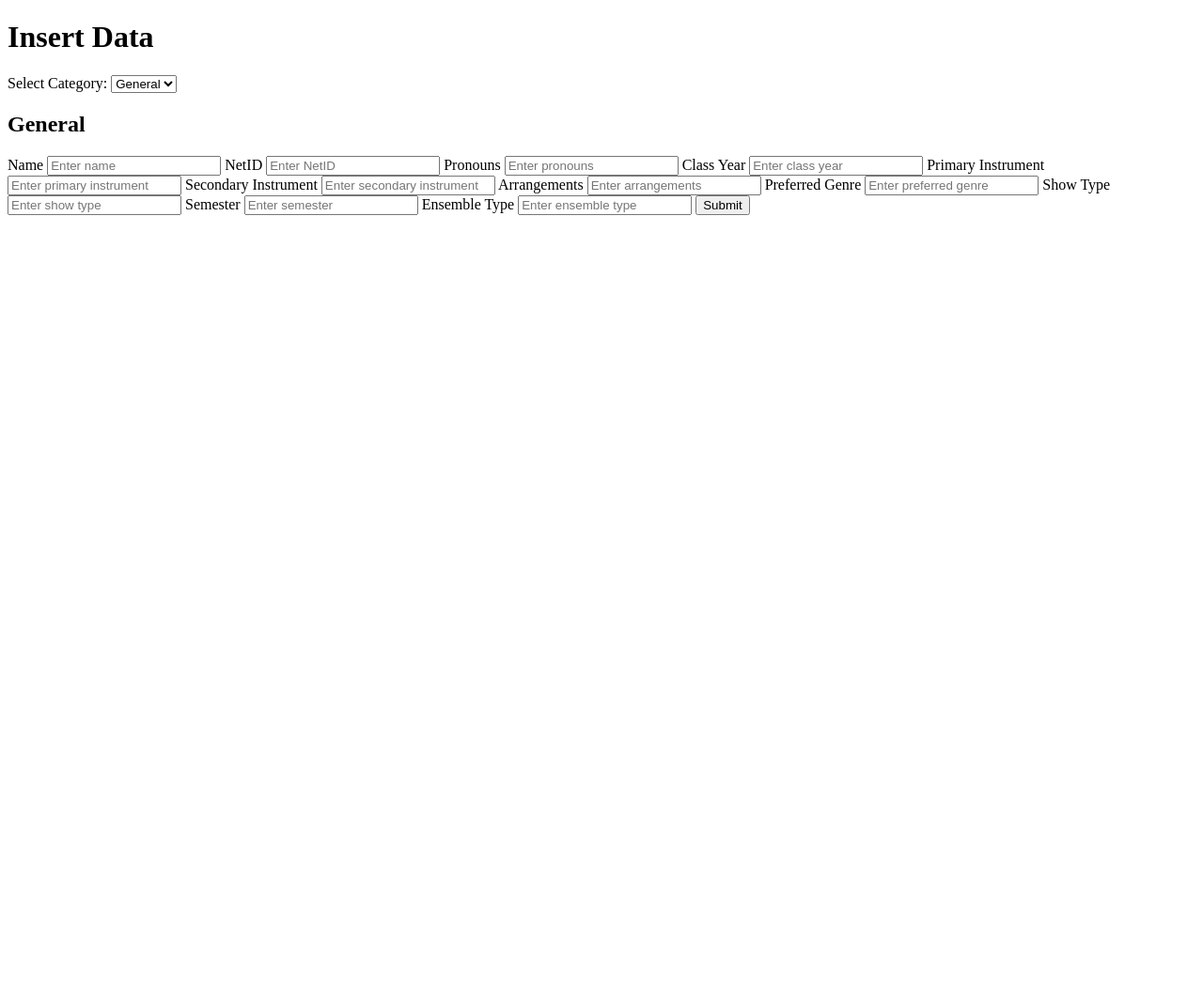
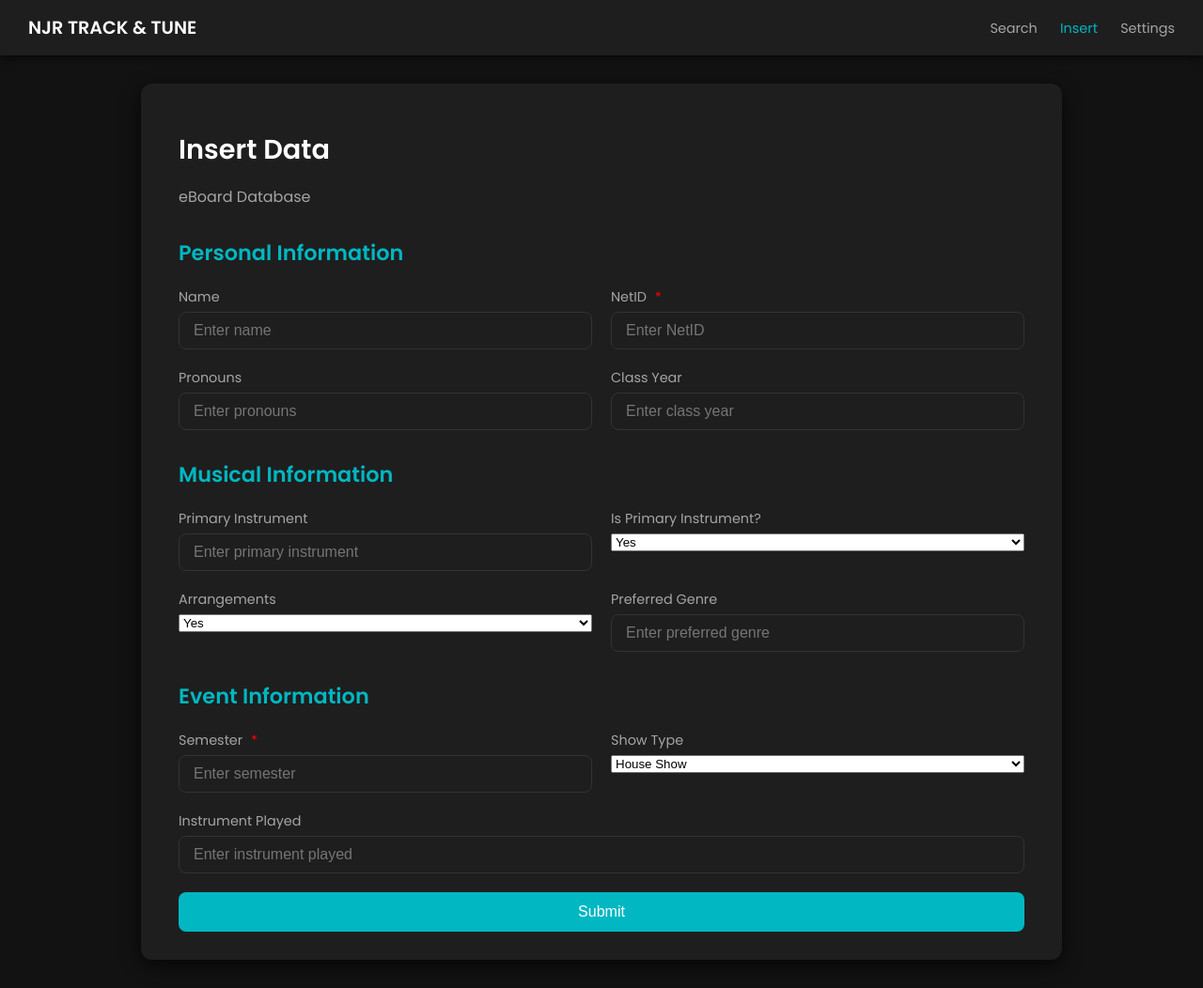
Before and after one commit to maishaahm/NJR_TrackNTune, a PHP site: page /insert.html in a window 1280 px wide. Shown: the whole page at 94% size. Before the commit the page ends 229 px from the top, so only its background shows below. Run offline with PHP 8.4, Linux system fonts and the light colour scheme.

Commit message:
Updated the Insert page - still needs more minor changes.

```diff
--- /dev/null
+++ b/insert.css
@@ -0,0 +1,128 @@
+/* Global Styles */
+@import url('https://fonts.googleapis.com/css2?family=Poppins:wght@400;500;600&display=swap');
+
+body {
+    margin: 0;
+    font-family: 'Poppins', sans-serif;
+    background-color: #121212;
+    color: #ffffff;
+}
+
+/* Navbar */
+.navbar {
+    background-color: #1e1e1e;
+    padding: 15px 30px;
+    display: flex;
+    justify-content: space-between;
+    align-items: center;
+    box-shadow: 0 2px 10px rgba(0, 0, 0, 0.7);
+}
+
+.navbar-logo {
+    font-size: 1.2rem;
+    font-weight: 600;
+    color: #ffffff;
+}
+
+.navbar-links a {
+    color: #a5a5a5;
+    text-decoration: none;
+    margin-left: 20px;
+    font-size: 0.9rem;
+    transition: color 0.3s ease;
+}
+
+.navbar-links a.active, .navbar-links a:hover {
+    color: #00b7c2;
+}
+
+/* Content Section */
+.content {
+    margin: 30px auto;
+    max-width: 900px;
+    background-color: #1e1e1e;
+    padding: 30px 40px;
+    border-radius: 12px;
+    box-shadow: 0 6px 20px rgba(0, 0, 0, 0.7);
+}
+
+.content h1 {
+    font-size: 1.8rem;
+    color: #ffffff;
+    margin-bottom: 10px;
+}
+
+.content p {
+    font-size: 1rem;
+    color: #a5a5a5;
+    margin-bottom: 20px;
+}
+
+/* Section Titles */
+h2 {
+    font-size: 1.4rem;
+    color: #00b7c2;
+    margin-top: 30px;
+    margin-bottom: 20px;
+}
+
+/* Form Styles */
+.form-container {
+    margin-top: 20px;
+}
+
+.form-row {
+    display: flex;
+    gap: 20px;
+    margin-bottom: 20px;
+}
+
+.form-group {
+    flex: 1;
+    display: flex;
+    flex-direction: column;
+}
+
+label {
+    margin-bottom: 5px;
+    font-size: 0.9rem;
+    color: #a5a5a5;
+}
+
+label .required {
+    color: red;
+    margin-left: 5px;
+}
+
+input {
+    padding: 10px 15px;
+    border: 1px solid #333333;
+    border-radius: 8px;
+    background-color: #1e1e1e;
+    color: #ffffff;
+    font-size: 1rem;
+    transition: border-color 0.3s ease;
+}
+
+input:focus {
+    outline: none;
+    border-color: #00b7c2;
+}
+
+/* Submit Button */
+.submit-button {
+    width: 100%;
+    padding: 12px;
+    background-color: #00b7c2;
+    color: #ffffff;
+    border: none;
+    border-radius: 8px;
+    font-size: 1rem;
+    font-weight: 500;
+    cursor: pointer;
+    transition: background-color 0.3s ease;
+}
+
+.submit-button:hover {
+    background-color: #009aa4;
+}
--- a/insert.html
+++ b/insert.html
@@ -4,112 +4,129 @@
     <meta charset="UTF-8">
     <meta name="viewport" content="width=device-width, initial-scale=1.0">
     <title>Insert Data</title>
+    <link rel="stylesheet" href="insert.css">
 </head>
 <body>
-<div>
+<!-- Navbar -->
+<nav class="navbar">
+    <div class="navbar-logo">NJR TRACK & TUNE</div>
+    <div class="navbar-links">
+        <a href="search.html">Search</a>
+        <a href="insert.html" class="active">Insert</a>
+        <a href="#">Settings</a>
+    </div>
+</nav>
+
+<!-- Main Content -->
+<div class="content">
     <h1>Insert Data</h1>
+    <p>eBoard Database</p>
 
-    <!-- Category Selection -->
-    <label for="userType">Select Category:</label>
-    <select id="userType" onchange="toggleForms()">
-        <option value="general">General</option>
-        <option value="user">User</option>
-        <option value="shows">Shows</option>
-    </select>
+    <form id="generalForm" class="form-container">
+        <!-- Personal Information Section -->
+        <h2>Personal Information</h2>
+        <div class="form-row">
+            <div class="form-group">
+                <label for="generalName">Name</label>
+                <input type="text" id="generalName" placeholder="Enter name">
+            </div>
+            <div class="form-group">
+                <label for="generalNetID">NetID <span class="required">*</span></label>
+                <input type="text" id="generalNetID" placeholder="Enter NetID" required>
+            </div>
+        </div>
+        <div class="form-row">
+            <div class="form-group">
+                <label for="generalPronouns">Pronouns</label>
+                <input type="text" id="generalPronouns" placeholder="Enter pronouns">
+            </div>
+            <div class="form-group">
+                <label for="generalClassYear">Class Year</label>
+                <input type="text" id="generalClassYear" placeholder="Enter class year">
+            </div>
+        </div>
 
-    <!-- General Form -->
-    <form id="generalForm" style="display: block;">
-        <h2>General</h2>
-        <label for="generalName">Name</label>
-        <input type="text" id="generalName" name="name" placeholder="Enter name">
+        <!-- Musical Information Section -->
+        <h2>Musical Information</h2>
+        <div class="form-row">
+            <div class="form-group">
+                <label for="primaryInstrument">Primary Instrument</label>
+                <input type="text" id="primaryInstrument" placeholder="Enter primary instrument">
+            </div>
+            <div class="form-group">
+                <label for="isPrimaryInstrument">Is Primary Instrument?</label>
+                <select id="isPrimaryInstrument">
+                    <option value="yes">Yes</option>
+                    <option value="no">No</option>
+                </select>
+            </div>
+        </div>
+        <div class="form-row">
+            <div class="form-group">
+                <label for="arrangements">Arrangements</label>
+                <select id="arrangements">
+                    <option value="yes">Yes</option>
+                    <option value="no">No</option>
+                </select>
+            </div>
+            <div class="form-group">
+                <label for="preferredGenre">Preferred Genre</label>
+                <input type="text" id="preferredGenre" placeholder="Enter preferred genre">
+            </div>
+        </div>
 
-        <label for="generalNetID">NetID</label>
-        <input type="text" id="generalNetID" name="netID" placeholder="Enter NetID">
+        <!-- Event Information Section -->
+        <h2>Event Information</h2>
+        <div class="form-row">
+            <div class="form-group">
+                <label for="semester">Semester <span class="required">*</span></label>
+                <input type="text" id="semester" placeholder="Enter semester" required>
+            </div>
+            <div class="form-group">
+                <label for="showType">Show Type</label>
+                <select id="showType" onchange="handleShowTypeChange()">
+                    <option value="house">House Show</option>
+                    <option value="big">Big Show</option>
+                    <option value="ensemble">Ensemble</option>
+                </select>
+            </div>
+        </div>
+        <div id="ensembleField" class="form-row" style="display: none;">
+            <div class="form-group">
+                <label for="ensembleType">Ensemble Type</label>
+                <input type="text" id="ensembleType" placeholder="Enter ensemble type">
+            </div>
+        </div>
+        <div class="form-row">
+            <div class="form-group">
+                <label for="instrumentPlayed">Instrument Played</label>
+                <input type="text" id="instrumentPlayed" placeholder="Enter instrument played">
+            </div>
+        </div>
 
-        <label for="generalPronouns">Pronouns</label>
-        <input type="text" id="generalPronouns" name="pronouns" placeholder="Enter pronouns">
-
-        <label for="generalClassYear">Class Year</label>
-        <input type="text" id="generalClassYear" name="classYear" placeholder="Enter class year">
-
-        <label for="primaryInstrument">Primary Instrument</label>
-        <input type="text" id="primaryInstrument" name="primaryInstrument" placeholder="Enter primary instrument">
-
-        <label for="secondaryInstrument">Secondary Instrument</label>
-        <input type="text" id="secondaryInstrument" name="secondaryInstrument" placeholder="Enter secondary instrument">
-
-        <label for="arrangements">Arrangements</label>
-        <input type="text" id="arrangements" name="arrangements" placeholder="Enter arrangements">
-
-        <label for="preferredGenre">Preferred Genre</label>
-        <input type="text" id="preferredGenre" name="preferredGenre" placeholder="Enter preferred genre">
-
-        <label for="showType">Show Type</label>
-        <input type="text" id="showType" name="showType" placeholder="Enter show type">
-
-        <label for="semester">Semester</label>
-        <input type="text" id="semester" name="semester" placeholder="Enter semester">
-
-        <label for="ensembleType">Ensemble Type</label>
-        <input type="text" id="ensembleType" name="ensembleType" placeholder="Enter ensemble type">
-
-        <button type="submit">Submit</button>
-    </form>
-
-    <!-- User Form -->
-    <form id="userForm" style="display: none;">
-        <h2>User</h2>
-        <label for="userName">Name</label>
-        <input type="text" id="userName" name="name" placeholder="Enter name">
-
-        <label for="userNetID">NetID</label>
-        <input type="text" id="userNetID" name="netID" placeholder="Enter NetID">
-
-        <label for="userPronouns">Pronouns</label>
-        <input type="text" id="userPronouns" name="pronouns" placeholder="Enter pronouns">
-
-        <label for="userClassYear">Class Year</label>
-        <input type="text" id="userClassYear" name="classYear" placeholder="Enter class year">
-
-        <button type="submit">Submit</button>
-    </form>
-
-    <!-- Shows Form -->
-    <form id="showsForm" style="display: none;">
-        <h2>Shows</h2>
-        <label for="showType">Show Type</label>
-        <input type="text" id="showType" name="showType" placeholder="Enter show type">
-
-        <label for="showName">Show Name</label>
-        <input type="text" id="showName" name="showName" placeholder="Enter show name">
-
-        <label for="showSemester">Semester</label>
-        <input type="text" id="showSemester" name="semester" placeholder="Enter semester">
-
-        <button type="submit">Submit</button>
+        <button type="submit" class="submit-button">Submit</button>
     </form>
 </div>
 
-<!-- JavaScript to Toggle Forms -->
+<!-- JavaScript -->
 <script>
-    function toggleForms() {
-        const userType = document.getElementById("userType").value;
-        const generalForm = document.getElementById("generalForm");
-        const userForm = document.getElementById("userForm");
-        const showsForm = document.getElementById("showsForm");
+    function handleShowTypeChange() {
+        const showType = document.getElementById('showType').value;
+        const ensembleField = document.getElementById('ensembleField');
+        const semesterField = document.getElementById('semester');
 
-        // Hide all forms initially
-        generalForm.style.display = "none";
-        userForm.style.display = "none";
-        showsForm.style.display = "none";
+        // Toggle Ensemble Type field
+        if (showType === 'ensemble') {
+            ensembleField.style.display = 'block';
+            document.getElementById('ensembleType').setAttribute('required', true);
+        } else {
+            ensembleField.style.display = 'none';
+            document.getElementById('ensembleType').removeAttribute('required');
+        }
 
-        // Display the selected form
-        if (userType === "general") {
-            generalForm.style.display = "block";
-        } else if (userType === "user") {
-            userForm.style.display = "block";
-        } else if (userType === "shows") {
-            showsForm.style.display = "block";
+        // Ensure Semester is mandatory for all show types
+        if (showType === 'house' || showType === 'big' || showType === 'ensemble') {
+            semesterField.setAttribute('required', true);
         }
     }
 </script>
--- a/search.css
+++ b/search.css
@@ -30,6 +30,10 @@ body {
     margin-left: 20px;
     font-size: 0.9rem;
     transition: color 0.3s ease;
+}
+
+.navbar-links a.active, .navbar-links a:hover {
+    color: #00b7c2;
 }
 
 .navbar-links a:hover {
--- a/search.html
+++ b/search.html
@@ -12,8 +12,8 @@
 <nav class="navbar">
     <div class="navbar-logo">NJR Track & Tune</div>
     <div class="navbar-links">
-        <a href="#">Database Viewer</a>
-        <a href="#">Insert</a>
+        <a href="search.html" class="active">Search</a>
+        <a href="insert.html">Insert</a>
         <a href="#">Settings</a>
     </div>
 </nav>
@@ -21,7 +21,7 @@
 <div class="viewer-container">
     <div class="header">
         <h1>Database Viewer</h1>
-        <p>Filter and View Relations</p>
+        <p>Filter, View, and Modify Relations</p>
     </div>
 
     <!-- Filter Section -->
--- a/search.js
+++ b/search.js
@@ -29,7 +29,7 @@ function updateFilters() {
             "Piano",
             "Violin",
             "Drums",
-            "Other",
+            "Vocals",
         ]);
         addFilter(filterContainer, "Performance", "performance", "multiselect", [
             "Ensemble",
```
